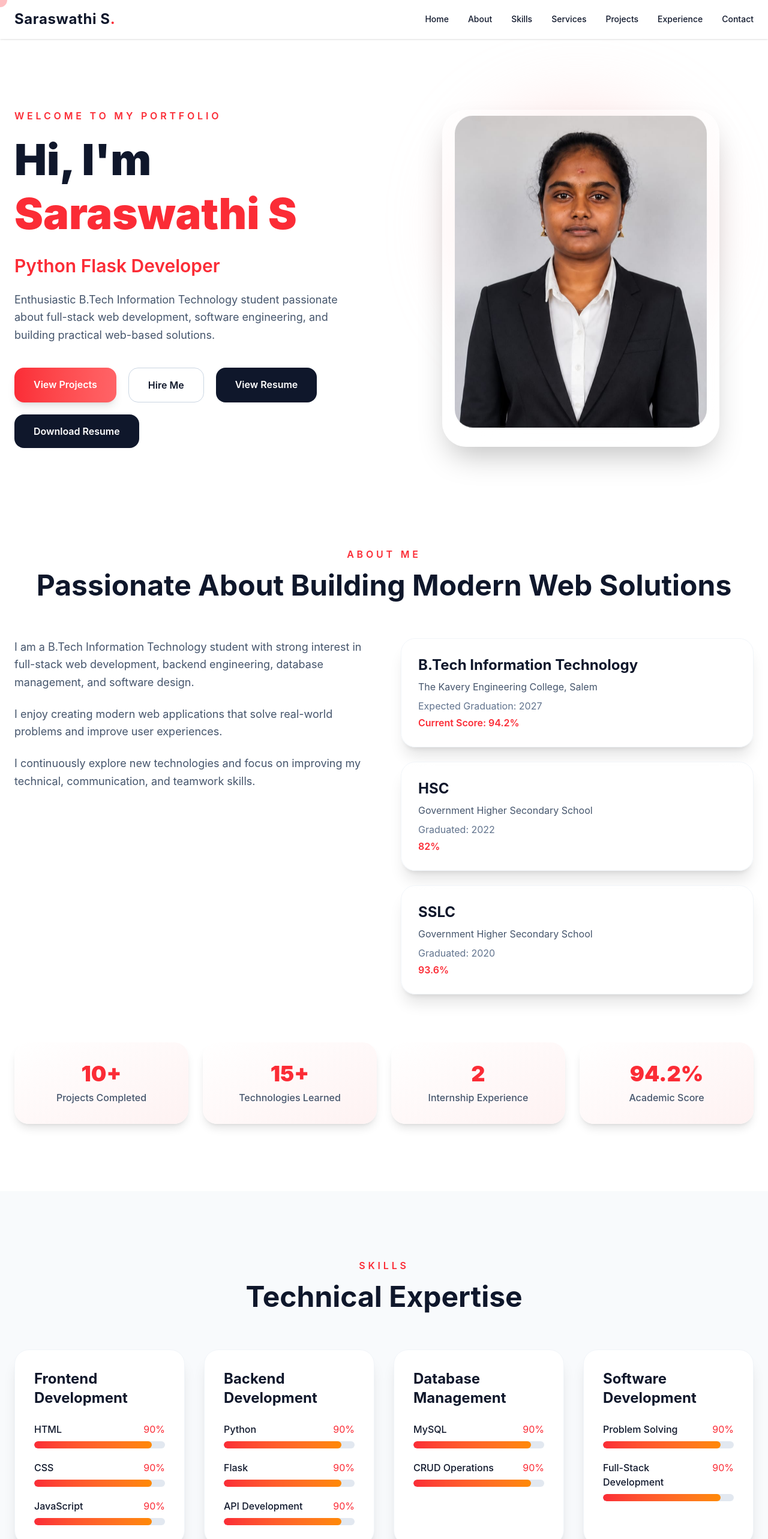
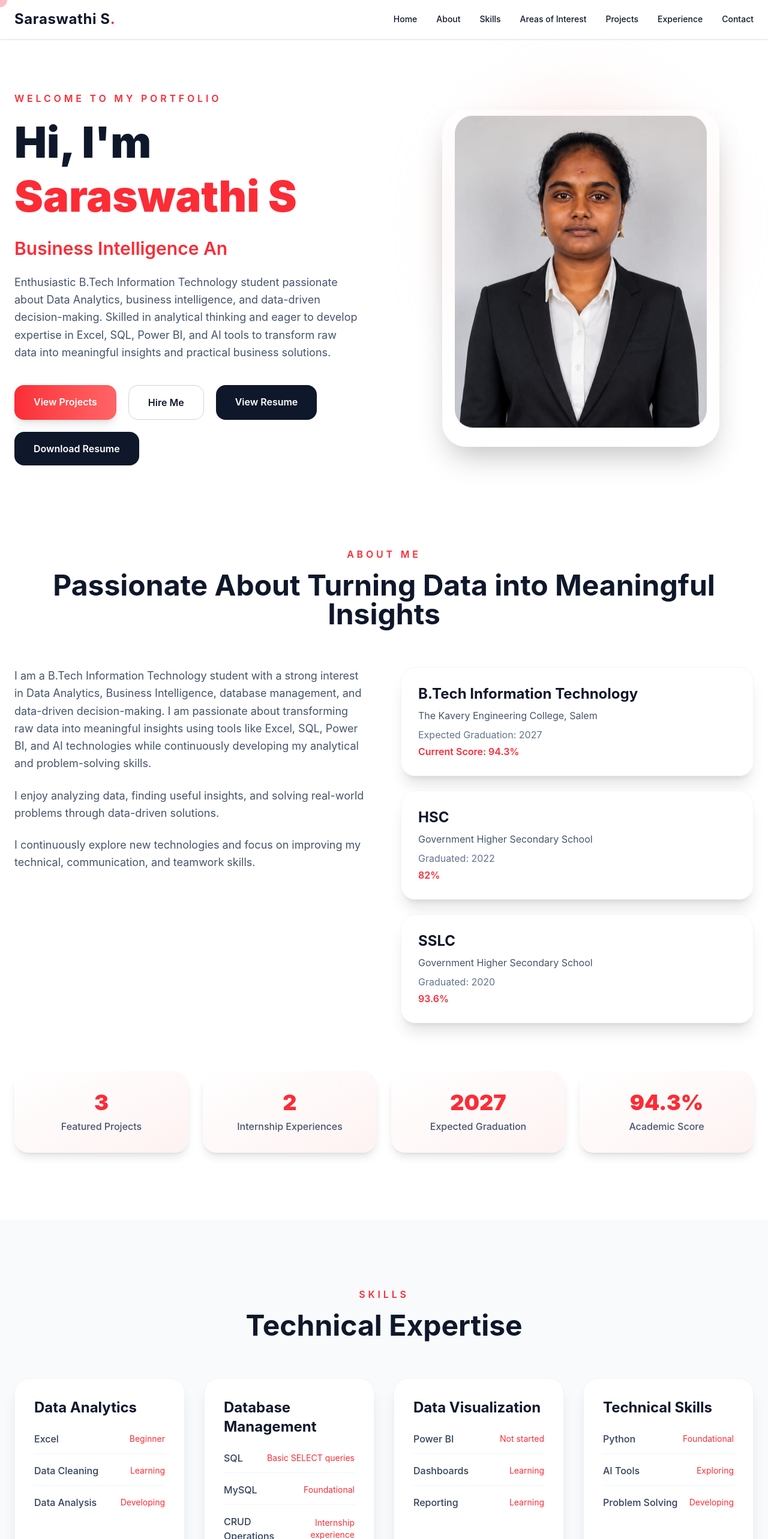
Before and after one commit to kitchasaraswathi-cmyk/saraswathi-S-portfolio, a React app: page / in a window 1280 px wide. Shown: the top 2566 px of the page at 60% size. Built offline with nearby package versions, Linux system fonts and the light colour scheme; the HTML template or start-up script is replaced by a standard one.

Commit message:
Update portfolio for Data Analyst profile

```diff
--- a/src/App.jsx
+++ b/src/App.jsx
@@ -4,9 +4,10 @@ import { TypeAnimation } from "react-type-animation";
 import CustomCursor from './components/CustomCursor';
 import ParticlesBackground from './components/ParticlesBackground';
 import emailjs from "@emailjs/browser";
-import { useRef } from "react";
+import { useRef, useState } from "react";
 export default function SaraswathiPortfolio() {
   const form = useRef();
+  const [isMenuOpen, setIsMenuOpen] = useState(false);
 
     const sendEmail = (e) => {
       e.preventDefault();
@@ -24,8 +25,8 @@ export default function SaraswathiPortfolio() {
           form.current.reset();
         },
         (error) => {
-          console.log(error.text);
-          alert("Failed to send message");
+          console.error("EmailJS error:", error);
+          alert("Message could not be sent. Please try again or contact me by email.");
          }
         );
     };
@@ -51,14 +52,14 @@ export default function SaraswathiPortfolio() {
               'Home',
               'About',
               'Skills',
-              'Services',
+              'Areas of Interest',
               'Projects',
               'Experience',
               'Contact',
             ].map((item) => (
               <a
                 key={item}
-                href={`#${item.toLowerCase()}`}
+                href={`#${item.toLowerCase().replaceAll(' ', '-')}`}
                 className="relative group transition-all duration-300"
               >
                 {item}
@@ -66,7 +67,40 @@ export default function SaraswathiPortfolio() {
               </a>
             ))}
           </nav>
+
+          <button
+            type="button"
+            className="md:hidden rounded-xl border border-slate-200 px-4 py-2 text-sm font-semibold"
+            aria-expanded={isMenuOpen}
+            aria-label={isMenuOpen ? 'Close navigation menu' : 'Open navigation menu'}
+            onClick={() => setIsMenuOpen((open) => !open)}
+          >
+            {isMenuOpen ? 'Close' : 'Menu'}
+          </button>
         </div>
+
+        {isMenuOpen && (
+          <nav className="md:hidden border-t border-slate-200 bg-white/95 px-6 py-4 flex flex-col gap-4 text-sm font-medium">
+            {[
+              'Home',
+              'About',
+              'Skills',
+              'Areas of Interest',
+              'Projects',
+              'Experience',
+              'Contact',
+            ].map((item) => (
+              <a
+                key={item}
+                href={`#${item.toLowerCase().replaceAll(' ', '-')}`}
+                onClick={() => setIsMenuOpen(false)}
+                className="py-1"
+              >
+                {item}
+              </a>
+            ))}
+          </nav>
+        )}
       </header>
 
       {/* Hero Section */}
@@ -93,12 +127,14 @@ export default function SaraswathiPortfolio() {
 
       <TypeAnimation
         sequence={[
-          "Full-Stack Web Developer",
+          "Data Analyst",
   2000,
-          "Python Flask Developer",
+  "Business Intelligence Analyst",
   2000,
-          "Software Engineering Enthusiast",
+  "Data & AI Enthusiast",
   2000,
+  "SQL & Power BI Learner",
+  2000
         ]}
         wrapper="span"
         speed={50}
@@ -107,9 +143,7 @@ export default function SaraswathiPortfolio() {
       />
 
       <p className="text-lg leading-relaxed text-slate-600 max-w-2xl mb-10">
-        Enthusiastic B.Tech Information Technology student passionate
-        about full-stack web development, software engineering, and
-        building practical web-based solutions.
+        Enthusiastic B.Tech Information Technology student passionate about Data Analytics, business intelligence, and data-driven decision-making. Skilled in analytical thinking and eager to develop expertise in Excel, SQL, Power BI, and AI tools to transform raw data into meaningful insights and practical business solutions.
       </p>
 
       <div className="flex flex-wrap gap-5">
@@ -173,21 +207,18 @@ export default function SaraswathiPortfolio() {
               About Me
             </p>
             <h2 className="text-5xl font-bold text-slate-900">
-              Passionate About Building Modern Web Solutions
+              Passionate About Turning Data into Meaningful Insights
             </h2>
           </div>
 
           <div className="grid lg:grid-cols-2 gap-14 items-start">
             <div className="space-y-6 text-slate-600 leading-relaxed text-lg">
               <p>
-                I am a B.Tech Information Technology student with strong
-                interest in full-stack web development, backend engineering,
-                database management, and software design.
+                I am a B.Tech Information Technology student with a strong interest in Data Analytics, Business Intelligence, database management, and data-driven decision-making. I am passionate about transforming raw data into meaningful insights using tools like Excel, SQL, Power BI, and AI technologies while continuously developing my analytical and problem-solving skills.
               </p>
 
               <p>
-                I enjoy creating modern web applications that solve real-world
-                problems and improve user experiences.
+                I enjoy analyzing data, finding useful insights, and solving real-world problems through data-driven solutions.
               </p>
 
               <p>
@@ -202,7 +233,7 @@ export default function SaraswathiPortfolio() {
                   title: 'B.Tech Information Technology',
                   place: 'The Kavery Engineering College, Salem',
                   year: 'Expected Graduation: 2027',
-                  score: 'Current Score: 94.2%',
+                  score: 'Current Score: 94.3%',
                 },
                 {
                   title: 'HSC',
@@ -236,10 +267,10 @@ export default function SaraswathiPortfolio() {
 
           <div className="grid grid-cols-2 md:grid-cols-4 gap-6 mt-20">
             {[
-              ['10+', 'Projects Completed'],
-              ['15+', 'Technologies Learned'],
-              ['2', 'Internship Experience'],
-              ['94.2%', 'Academic Score'],
+              ['3', 'Featured Projects'],
+              ['2', 'Internship Experiences'],
+              ['2027', 'Expected Graduation'],
+              ['94.3%', 'Academic Score'],
             ].map((item, index) => (
               <div
                 key={index}
@@ -268,20 +299,36 @@ export default function SaraswathiPortfolio() {
           <div className="grid md:grid-cols-2 lg:grid-cols-4 gap-8">
             {[
   {
-                title: 'Frontend Development',
-                skills: ['HTML', 'CSS', 'JavaScript'],
-              },
-              {
-                title: 'Backend Development',
-                skills: ['Python', 'Flask', 'API Development'],
+    title: 'Data Analytics',
+    skills: [
+      { name: 'Excel', level: 'Beginner' },
+      { name: 'Data Cleaning', level: 'Learning' },
+      { name: 'Data Analysis', level: 'Developing' },
+    ],
   },
   {
     title: 'Database Management',
-                skills: ['MySQL', 'CRUD Operations'],
+    skills: [
+      { name: 'SQL', level: 'Basic SELECT queries' },
+      { name: 'MySQL', level: 'Foundational' },
+      { name: 'CRUD Operations', level: 'Internship experience' },
+    ],
   },
   {
-                title: 'Software Development',
-                skills: ['Problem Solving', 'Full-Stack Development'],
+    title: 'Data Visualization',
+    skills: [
+      { name: 'Power BI', level: 'Not started' },
+      { name: 'Dashboards', level: 'Learning' },
+      { name: 'Reporting', level: 'Learning' },
+    ],
+  },
+  {
+    title: 'Technical Skills',
+    skills: [
+      { name: 'Python', level: 'Foundational' },
+      { name: 'AI Tools', level: 'Exploring' },
+      { name: 'Problem Solving', level: 'Developing' },
+    ],
   },
 ].map((category, index) => (
               <div
@@ -292,16 +339,14 @@ export default function SaraswathiPortfolio() {
                   {category.title}
                 </h3>
 
-                <div className="space-y-5">
-                  {category.skills.map((skill, idx) => (
-                    <div key={idx}>
-                      <div className="flex justify-between mb-2">
-                        <span className="font-medium">{skill}</span>
-                        <span className="text-red-500">90%</span>
-                      </div>
-                      <div className="w-full h-3 rounded-full bg-slate-200 overflow-hidden">
-                        <div className="h-full rounded-full bg-gradient-to-r from-red-500 to-orange-400 w-[90%]"></div>
-                      </div>
+                <div className="space-y-4">
+                  {category.skills.map((skill) => (
+                    <div
+                      key={skill.name}
+                      className="flex items-center justify-between gap-3 border-b border-slate-100 pb-3 last:border-0"
+                    >
+                      <span className="font-medium text-slate-700">{skill.name}</span>
+                      <span className="text-sm text-red-500 text-right">{skill.level}</span>
                     </div>
                   ))}
                 </div>
@@ -311,13 +356,13 @@ export default function SaraswathiPortfolio() {
         </div>
       </section>
 
-      {/* Services */}
-      <section id="services" className="py-28 px-6">
+      {/* Areas of Interest */}
+      <section id="areas-of-interest" className="py-28 px-6">
         <div className="max-w-7xl mx-auto">
 
          <div className="text-center mb-16">
            <p className="text-red-500 uppercase tracking-[0.3em] font-semibold mb-4">
-           Services
+          Areas of Interest
            </p>
 
           <h2 className="text-5xl font-bold">
@@ -329,33 +374,33 @@ export default function SaraswathiPortfolio() {
 
             {[
   {
-               title: "Full-Stack Web Development",
-               desc: "Responsive and scalable full-stack web applications using modern frontend and backend technologies.",
+    title: "Data Analysis",
+    desc: "Analyzing data, identifying patterns, and generating meaningful insights to support better decisions.",
   },
 
   {
-               title: "Backend Development using Flask",
-               desc: "Secure backend systems, REST APIs, authentication, and server-side logic using Python Flask.",
+    title: "Excel Data Management",
+    desc: "Organizing, cleaning, and managing datasets using Excel formulas, functions, and spreadsheets.",
   },
 
   {
-               title: "Database Design & Management",
-               desc: "Efficient MySQL database architecture, CRUD operations, optimization, and data handling solutions.",
+    title: "SQL & Database Management",
+    desc: "Managing databases, writing SQL queries, retrieving information, and handling structured data.",
   },
 
   {
-               title: "Dynamic Web Application Development",
-               desc: "Interactive and user-friendly web applications with real-time functionality and smooth UI experience.",
+    title: "Power BI & Data Visualization",
+    desc: "Creating interactive dashboards, visual reports, and presenting data in an understandable way.",
   },
 
   {
-               title: "Inventory & Billing Solutions",
-               desc: "Custom inventory management, billing systems, stock tracking, and sales monitoring applications.",
+    title: "Business Intelligence",
+    desc: "Converting business data into useful reports and insights to support informed decisions.",
   },
 
   {
-               title: "Management System Development",
-               desc: "Smart management systems for colleges, stores, attendance, and business workflow automation.",
+    title: "AI-Powered Data Solutions",
+    desc: "Exploring AI tools to simplify data analysis, improve productivity, and solve practical problems.",
   },
 ].map((service, index) => (
 
@@ -365,7 +410,7 @@ export default function SaraswathiPortfolio() {
           >
 
           <div className="w-16 h-16 rounded-2xl bg-red-100 flex items-center justify-center text-red-500 text-3xl mb-6 group-hover:scale-110 transition-all duration-300">
-            ✦
+
           </div>
 
           <h3 className="text-2xl font-bold mb-4 text-slate-900">
@@ -507,16 +552,11 @@ export default function SaraswathiPortfolio() {
                     {project.title}
                   </h3>
 
-                  <div className="flex flex-wrap gap-2 mb-6">
-                    {['Flask', 'MySQL', 'JavaScript'].map((tech, idx) => (
-                      <span
-                        key={idx}
-                        className="px-4 py-2 rounded-full bg-red-100 text-red-500 text-sm font-medium"
-                      >
-                        {tech}
-                      </span>
-                    ))}
-                  </div>
+                  {project.github && (
+                    <p className="text-sm text-slate-500 mb-6">
+                      Source code is available on GitHub.
+                    </p>
+                  )}
 
                   <ul className="space-y-2 text-slate-600 mb-6">
                     {project.features.map((feature, idx) => (
@@ -668,7 +708,7 @@ export default function SaraswathiPortfolio() {
               SS<span className="text-red-500">.</span>
             </h2>
             <p className="text-slate-400 mt-2">
-              Full-Stack Developer & Software Engineering Enthusiast
+              Data Analyst | Business Intelligence Enthusiast
             </p>
           </div>
 
```
Also changed, not shown: 1 other file (tests, documents, lock files or other folders). Lines whose indentation alone changed are shown as unchanged.
